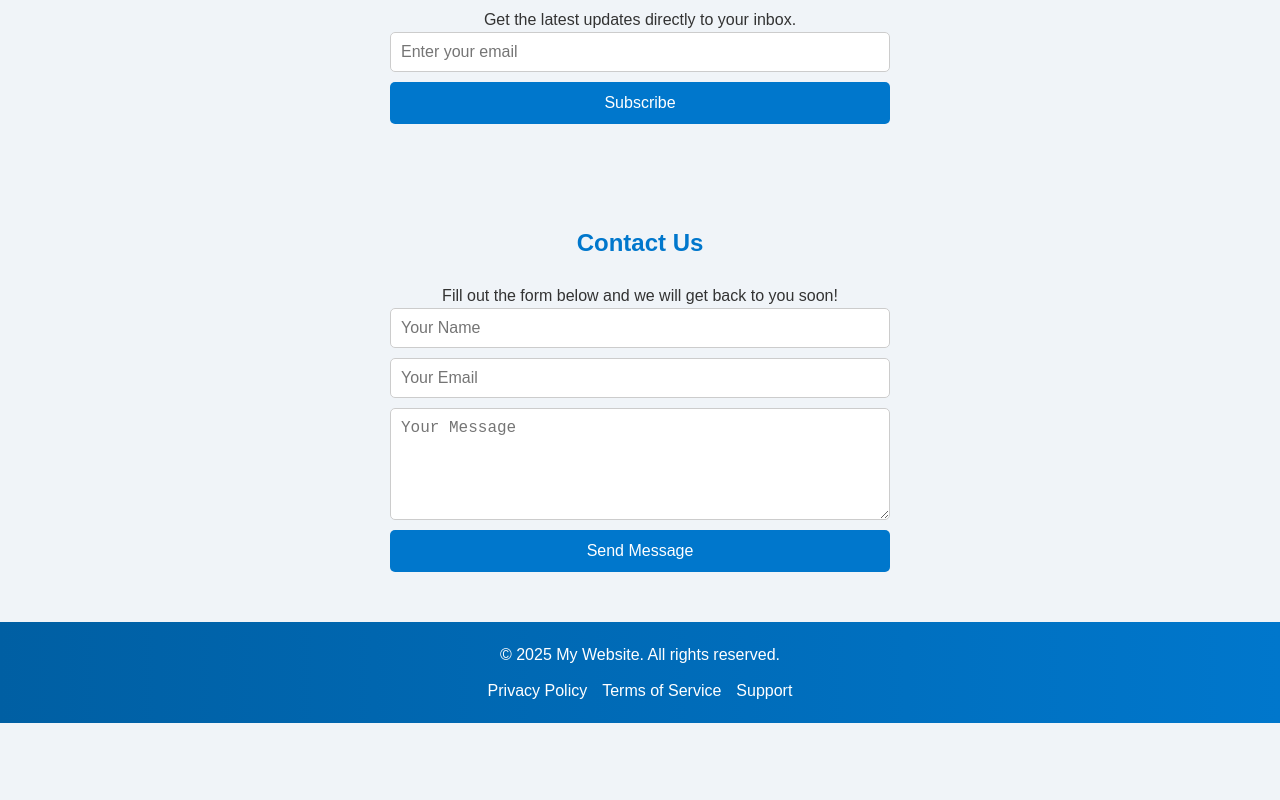
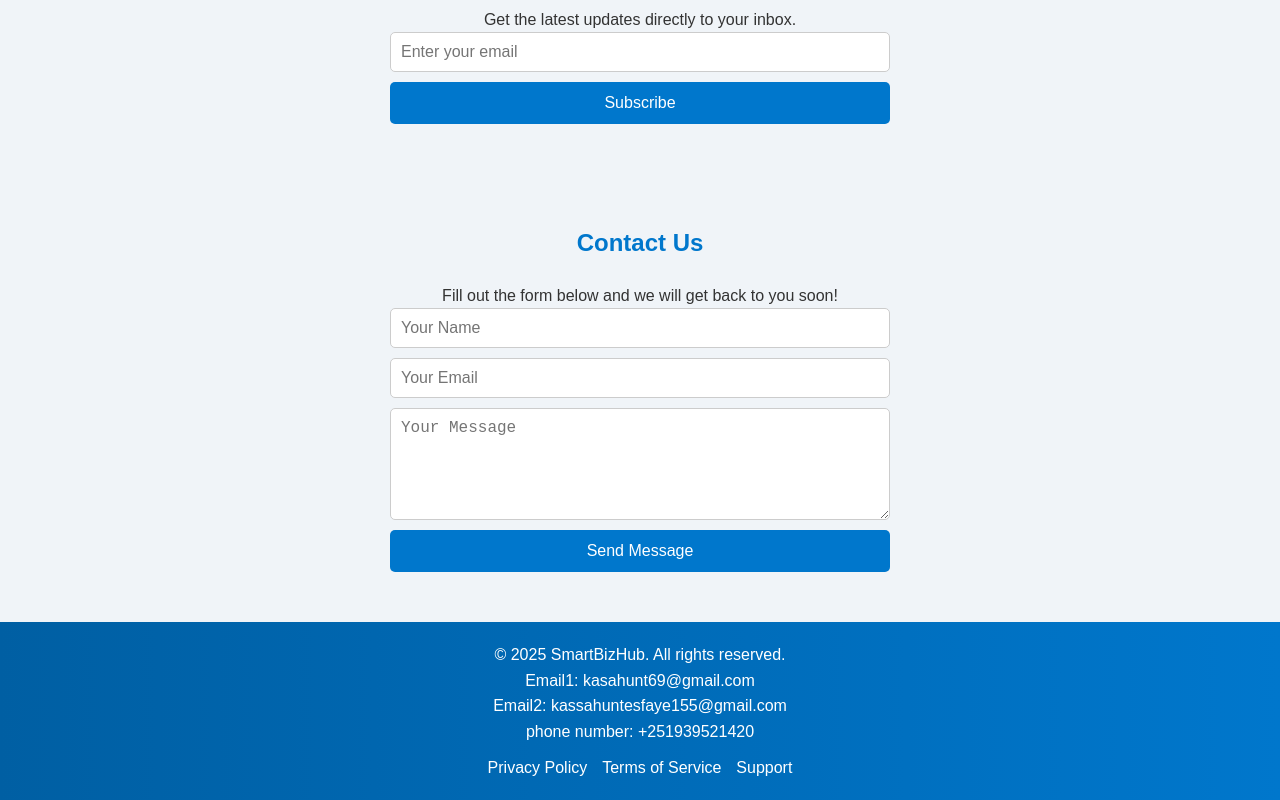
Before and after one commit to kasahunt69-369/smartbizhub, a plain HTML site: page index.html in a window 1280 px wide. Shown: the part 1666-2466 px from the top of the page. Before the commit the page ends 2389 px from the top, so only its background shows below. Drawn offline with Linux system fonts and the light colour scheme.

Commit message:
Update index.html

```diff
--- a/index.html
+++ b/index.html
@@ -184,7 +184,7 @@ footer { background: linear-gradient(90deg, #005fa3, #0077cc); color: white; tex
 
     <!-- Header -->
     <header>
-        <h1>My Website</h1>
+        <h1>SmartBizHub</h1>
         <button class="menu-toggle">☰</button>
     </header>
 
@@ -307,7 +307,10 @@ footer { background: linear-gradient(90deg, #005fa3, #0077cc); color: white; tex
     <!-- Footer -->
     <footer>
         <div class="footer-container">
-            <p>&copy; 2025 My Website. All rights reserved.</p>
+            <p>&copy; 2025 SmartBizHub. All rights reserved.</p>
+            <p>Email1: kasahunt69@gmail.com</p>
+            <p>Email2: kassahuntesfaye155@gmail.com</p>
+            <p>phone number: +251939521420</p>
             <ul class="footer-links">
                 <li><a href="#">Privacy Policy</a></li>
                 <li><a href="#">Terms of Service</a></li>
```
